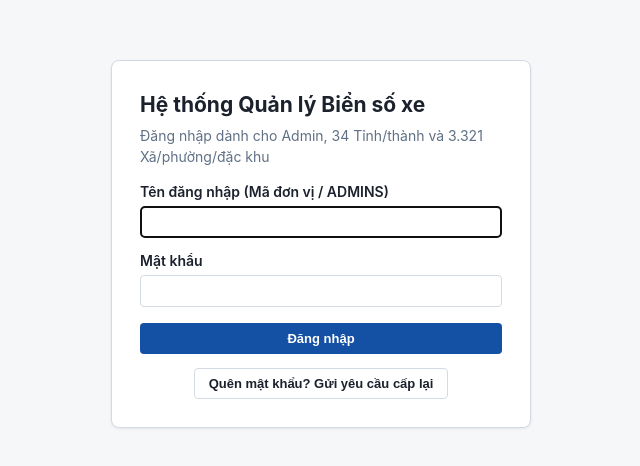
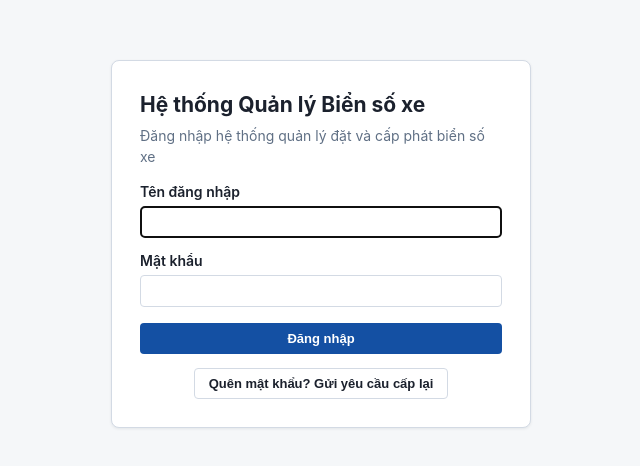
Before and after one commit to xito-st/bien-so-xe, a React (Vite) app in the folder frontend/: page / in a window 1280 px wide. Shown: the part 148-614 px from the top of the page, without its empty margins (362-1002 px from the left). Built offline with nearby package versions, Linux system fonts and the light colour scheme; no server answers.

Commit message:
fix(001-quan-ly-bien-so-xe): remove username hints and disable autocomplete on login page (FR-010)

```diff
--- a/frontend/src/features/auth/LoginPage.tsx
+++ b/frontend/src/features/auth/LoginPage.tsx
@@ -96,7 +96,7 @@ export function LoginPage() {
           Hệ thống Quản lý Biển số xe
         </h2>
         <p style={{ color: "var(--color-text-muted)", marginTop: 0 }}>
-          Đăng nhập dành cho Admin, 34 Tỉnh/thành và 3.321 Xã/phường/đặc khu
+          Đăng nhập hệ thống quản lý đặt và cấp phát biển số xe
         </p>
 
         {error && (
@@ -113,16 +113,17 @@ export function LoginPage() {
           </div>
         )}
 
-        <form onSubmit={handleLogin}>
+        <form onSubmit={handleLogin} autoComplete="off">
           <div style={{ marginBottom: 12 }}>
             <label style={{ display: "block", fontWeight: 600, marginBottom: 4 }}>
-              Tên đăng nhập (Mã đơn vị / ADMINS)
+              Tên đăng nhập
             </label>
             <input
               className="input"
               style={{ width: "100%" }}
               value={tenDangNhap}
               onChange={(e) => setTenDangNhap(e.target.value)}
+              autoComplete="off"
               required
               autoFocus
             />
@@ -138,6 +139,7 @@ export function LoginPage() {
               style={{ width: "100%" }}
               value={matKhau}
               onChange={(e) => setMatKhau(e.target.value)}
+              autoComplete="new-password"
               required
             />
           </div>
```
